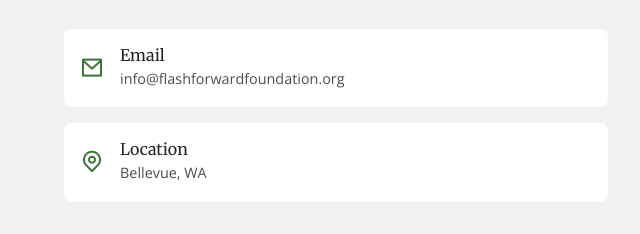
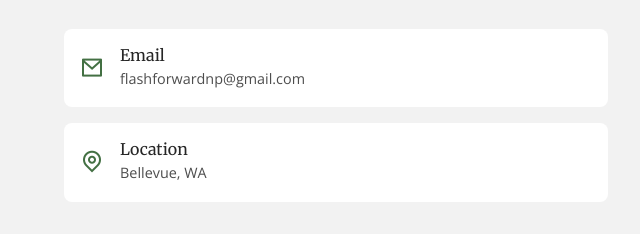
Before and after one commit to flashforwardnp/FlashForwardFoundation, a plain HTML site: page contact.html in a window 1280 px wide. Shown: the part 404-638 px from the top of the page, 0-640 px from the left. Drawn offline with nearby package versions, Linux system fonts and the light colour scheme.

Commit message:
fixed email

```diff
--- a/contact.html
+++ b/contact.html
@@ -63,7 +63,7 @@
                         <i class="ri-mail-line contact__card-icon"></i>
                         <div>
                             <h3 class="contact__card-title">Email</h3>
-                            <span class="contact__card-data">info@flashforwardfoundation.org</span>
+                            <span class="contact__card-data">flashforwardnp@gmail.com</span>
                         </div>
                     </div>
                     <div class="contact__card">
```
Also changed, not shown: index.html (+1 -1 lines).
